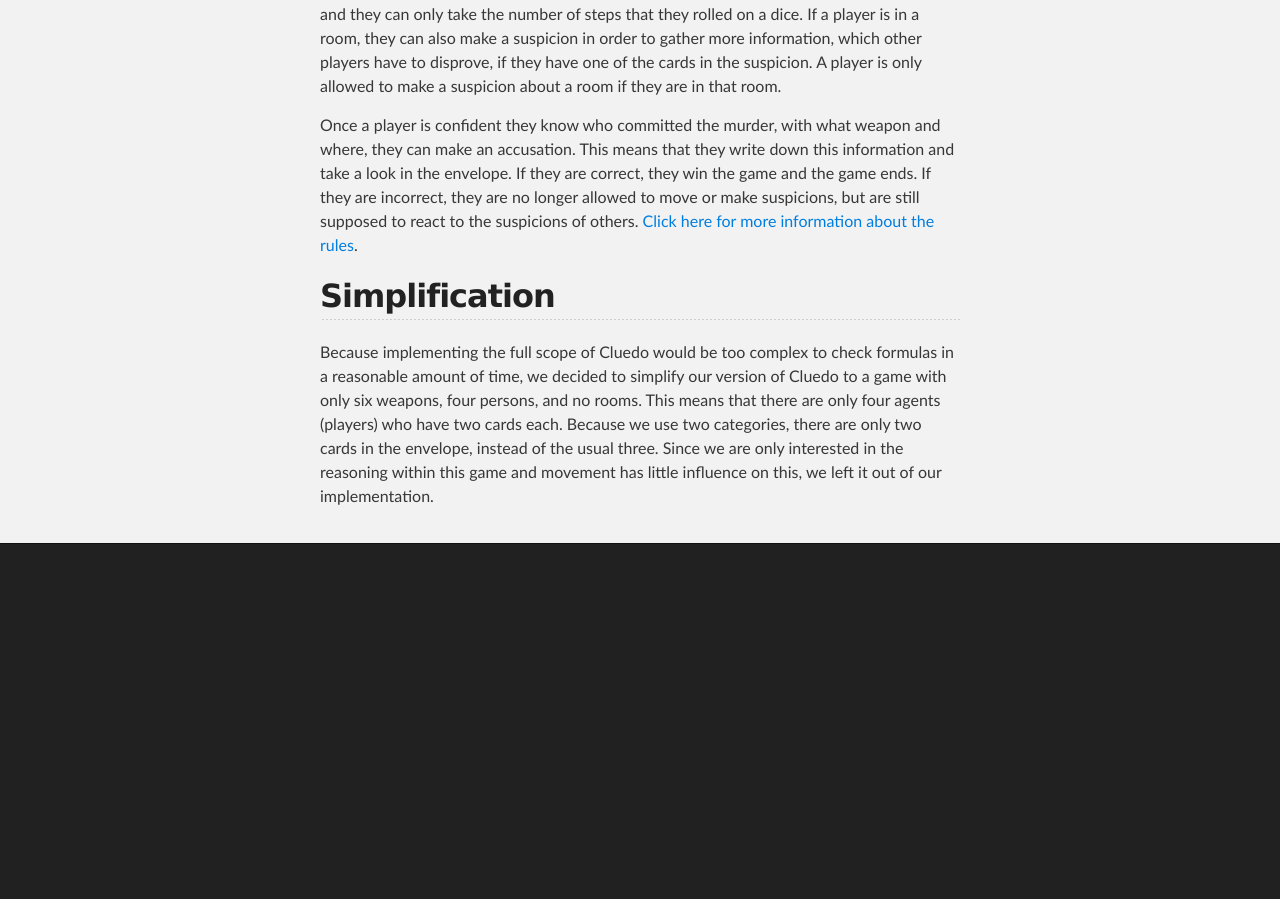
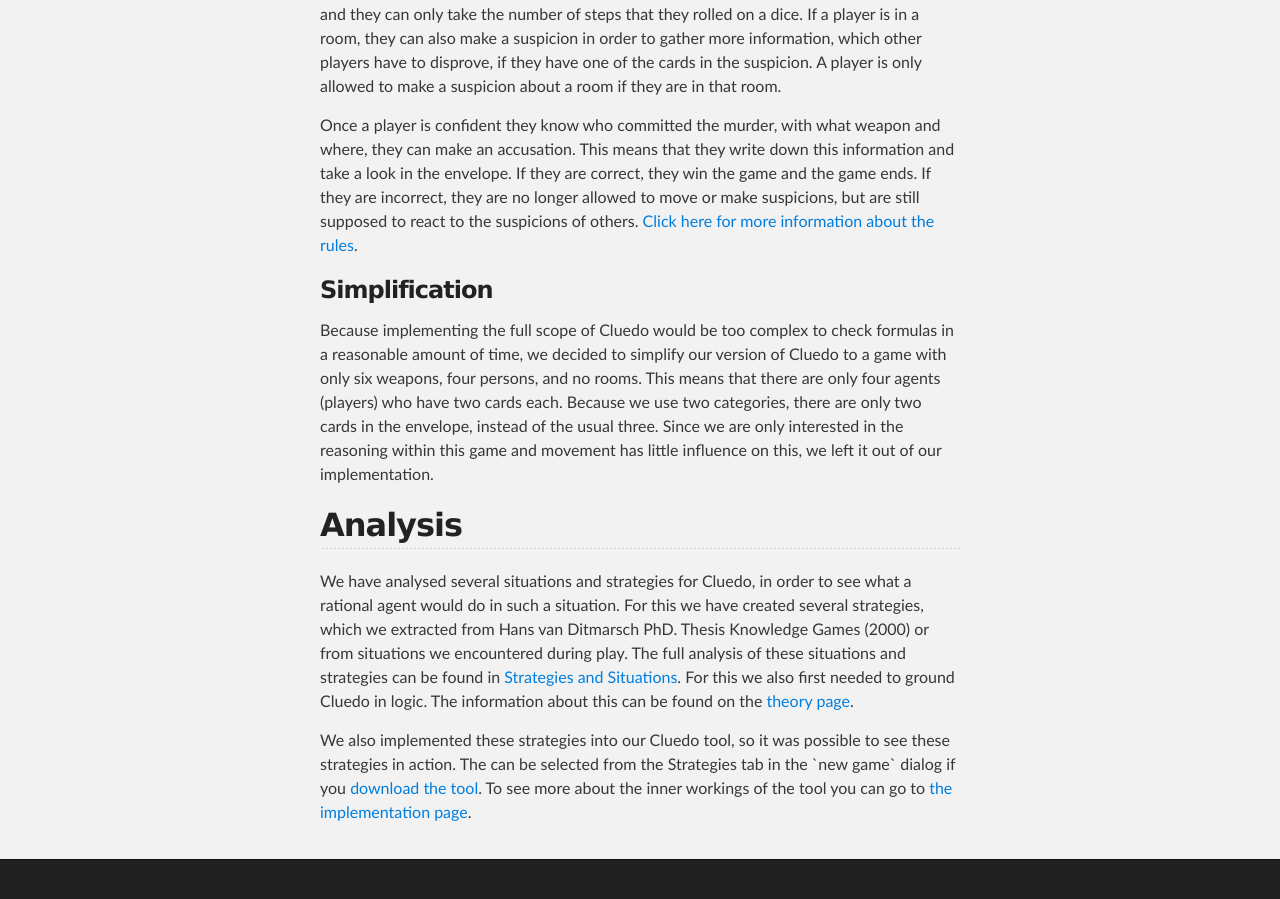
Before and after one commit to rmellema/Cluedo, a Jekyll site: the page built from index.html, in a window 1280 px wide and 900 px high, scrolled down 717 px. Built offline with Jekyll 4.4.1, drawn with Linux system fonts in a browser that asks for light colours; before the commit the page ends 1301 px from its top, so only the background shows below that.

Commit message:
Finished introduction

```diff
--- a/index.html
+++ b/index.html
@@ -34,7 +34,7 @@
 of others. <a href="./theory.html#Cluedo">Click here for more information about
   the rules</a>.</p>
 
-<h2>Simplification</h2>
+<h3>Simplification</h3>
 <p>Because implementing the full scope of Cluedo would be too complex to check
 formulas in a reasonable amount of time, we decided to simplify our version of
 Cluedo to a game with only six weapons, four persons, and no rooms. This means
@@ -42,3 +42,19 @@
 use two categories, there are only two cards in the envelope, instead of the
 usual three. Since we are only interested in the reasoning within this game and
 movement has little influence on this, we left it out of our implementation.</p>
+
+<h2>Analysis</h2>
+<p>We have analysed several situations and strategies for Cluedo, in order to
+see what a rational agent would do in such a situation. For this we have
+created several strategies, which we extracted from Hans van Ditmarsch PhD.
+Thesis Knowledge Games (2000) or from situations we encountered during play. The
+full analysis of these situations and strategies can be found in <a
+  href="./strategies.html">Strategies and Situations</a>. For this we also first
+needed to ground Cluedo in logic. The information about this can be found on the
+<a href="./theory.html">theory page</a>.</p>
+
+<p>We also implemented these strategies into our Cluedo tool, so it was possible
+to see these strategies in action. The can be selected from the Strategies tab
+in the `new game` dialog if you <a href="./download.html">download the tool</a>.
+To see more about the inner workings of the tool you can go to <a
+  href="./implemntation.html">the implementation page</a>.</p>
```
